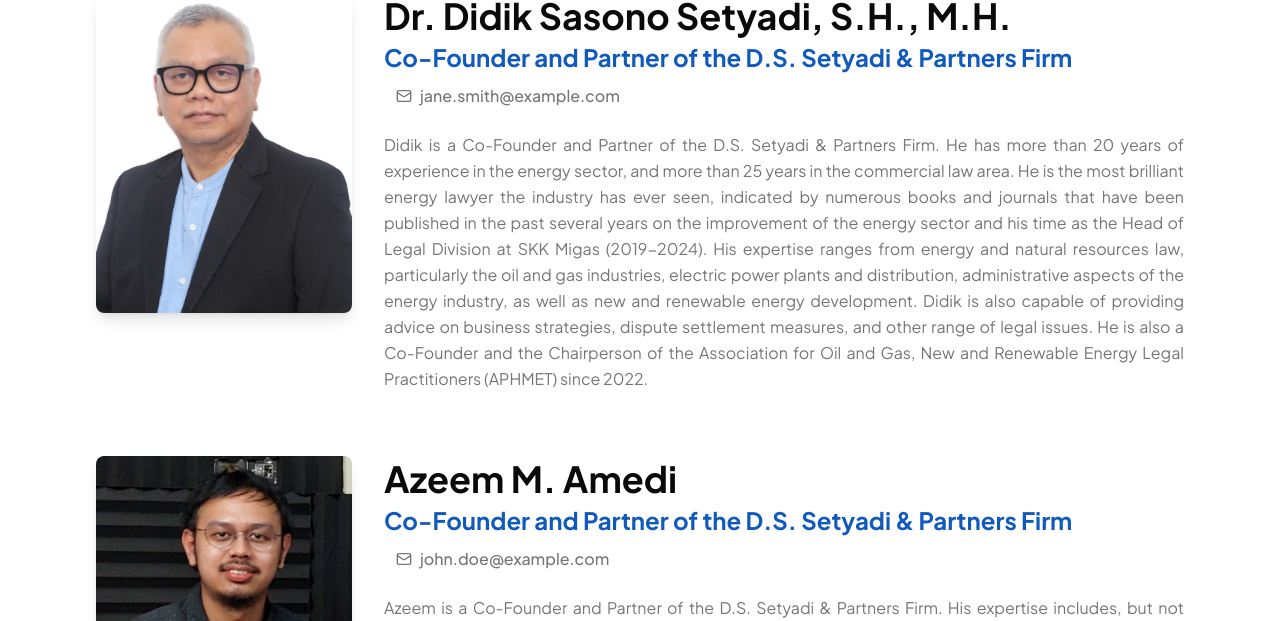
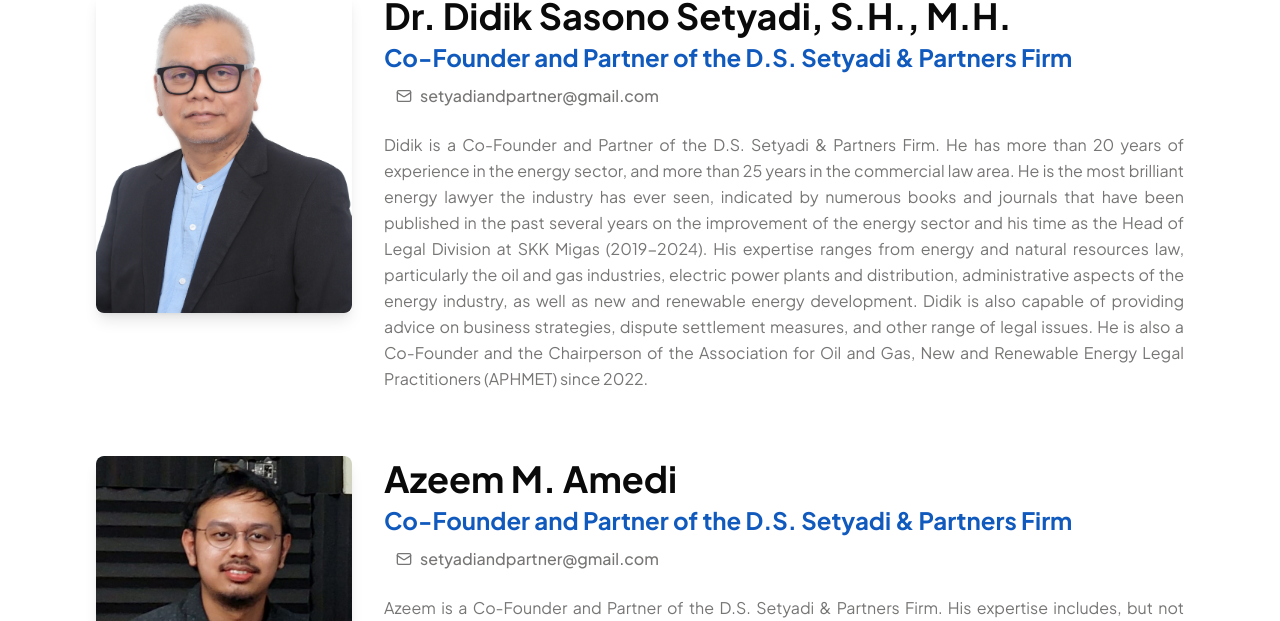
Before and after one commit to setyadi-law-firm/setyadi-fe, a Next.js app: page /team in a window 1280 px wide. Shown: the part 255-876 px from the top of the page. Built offline with nearby package versions, Linux system fonts and the light colour scheme; no server answers.

Commit message:
fix: change email

```diff
--- a/src/components/modules/team/constants/index.ts
+++ b/src/components/modules/team/constants/index.ts
@@ -6,7 +6,7 @@
     name: "Dr. Didik Sasono Setyadi, S.H., M.H.",
     role: "Co-Founder and Partner of the D.S. Setyadi & Partners Firm",
     imageUrl: Assets.team1,
-    email: "jane.smith@example.com",
+    email: "setyadiandpartner@gmail.com",
     description:
       "Didik is a Co-Founder and Partner of the D.S. Setyadi & Partners Firm. He has more than 20 years of experience in the energy sector, and more than 25 years in the commercial law area. He is the most brilliant energy lawyer the industry has ever seen, indicated by numerous books and journals that have been published in the past several years on the improvement of the energy sector and his time as the Head of Legal Division at SKK Migas (2019-2024). His expertise ranges from energy and natural resources law, particularly the oil and gas industries, electric power plants and distribution, administrative aspects of the energy industry, as well as new and renewable energy development. Didik is also capable of providing advice on business strategies, dispute settlement measures, and other range of legal issues. He is also a Co-Founder and the Chairperson of the Association for Oil and Gas, New and Renewable Energy Legal Practitioners (APHMET) since 2022.",
   },
@@ -14,7 +14,7 @@
     name: "Azeem M. Amedi",
     role: "Co-Founder and Partner of the D.S. Setyadi & Partners Firm",
     imageUrl: Assets.team2,
-    email: "john.doe@example.com",
+    email: "setyadiandpartner@gmail.com",
     description:
       "Azeem is a Co-Founder and Partner of the D.S. Setyadi & Partners Firm. His expertise includes, but not limited to, regulatory analysis, policy advice, case studies, new and renewable energy development issues, Business and Human Rights (BHR), and constitutional disputes. His concerns on social impact, sustainable and responsible businesses, as well as inclusive and democratic government, Azeem is capable of assisting clients in navigating public law matters and the promotion of rights. He is also a Researcher for SETARA Institute for Democracy and Peace (since 2024), and has worked for various institutions, such as the University of York, UK and CSIS Indonesia.",
   },
```
